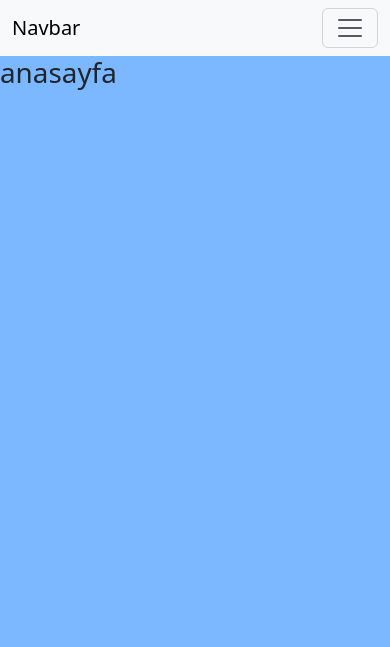
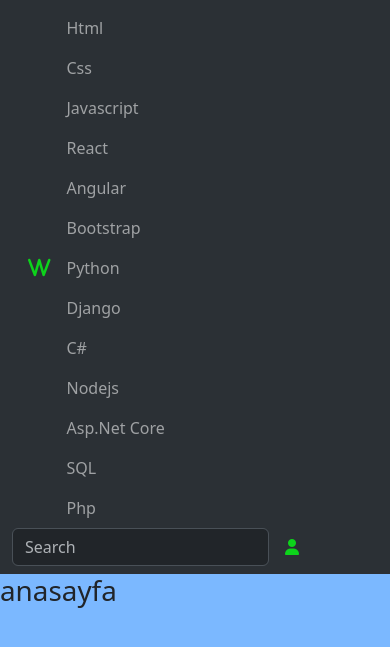
Before and after one commit to staj-projesi/AnaProje, a Django app: page / in a window 390 px wide. Shown: the top 647 px of the page. Run offline with Django 4.2, Linux system fonts and the light colour scheme.

Commit message:
navbar responsive yapmadım

```diff
--- a/staj_projesi/static/css/style.css
+++ b/staj_projesi/static/css/style.css
@@ -1,3 +1,8 @@
 body{
     background-color: rgba(0, 119, 255, 0.517);
 }
+.profile-search i{
+    margin-right: 15px;
+
+
+}
--- a/staj_projesi/templates/layout.html
+++ b/staj_projesi/templates/layout.html
@@ -10,48 +10,73 @@
         <meta charset="UTF-8">
         <meta name="viewport" content="width=device-width, initial-scale=1.0">
         <title> {% block title %} {% endblock title %} </title>
-        <link rel="stylesheet" href="https://cdn.jsdelivr.net/npm/bootstrap@5.3.2/dist/css/bootstrap.min.css">
+        <link href="https://cdn.jsdelivr.net/npm/bootstrap@5.3.2/dist/css/bootstrap.min.css" rel="stylesheet"
+        integrity="sha384-T3c6CoIi6uLrA9TneNEoa7RxnatzjcDSCmG1MXxSR1GAsXEV/Dwwykc2MPK8M2HN" crossorigin="anonymous">
+        <link rel="stylesheet" href="https://cdnjs.cloudflare.com/ajax/libs/font-awesome/6.4.2/css/all.min.css" integrity="sha512-z3gLpd7yknf1YoNbCzqRKc4qyor8gaKU1qmn+CShxbuBusANI9QpRohGBreCFkKxLhei6S9CQXFEbbKuqLg0DA==" crossorigin="anonymous" referrerpolicy="no-referrer" />
         <link rel="stylesheet" href="{% static 'css/style.css' %}">
+        <link rel="icon" href="https://www.w3schools.com/favicon.ico">
+
     </head>
     <body>
 
 
-        <nav class="navbar navbar-expand-lg bg-body-tertiary">
+      <nav class="navbar bg-body-tertiary navbar-expand-lg " data-bs-theme="dark">
         <div class="container-fluid">
-              <a class="navbar-brand" href="#">Navbar</a>
-              <button class="navbar-toggler" type="button" data-bs-toggle="collapse" data-bs-target="#navbarSupportedContent" aria-controls="navbarSupportedContent" aria-expanded="false" aria-label="Toggle navigation">
-                <span class="navbar-toggler-icon"></span>
-              </button>
-              <div class="collapse navbar-collapse" id="navbarSupportedContent">
-                <ul class="navbar-nav me-auto mb-2 mb-lg-0">
+            <div class="collapse navbar-collapse  d-flex align-items-center"  id="navbarNav">
+              <a class="navbar-brand d-flex align-items-center ms-3" href="#"><i class="fa-solid fa-w" style="color: #0dd31b;"></i></a>
+                <ul class="navbar-nav">
                     <li class="nav-item">
-                    <a class="nav-link active" aria-current="page" href="#">Home</a>
+                        <a class="nav-link" aria-current="page" href="#"> Html</a>
                     </li>
                     <li class="nav-item">
-                    <a class="nav-link" href="#">Link</a>
-                  </li>
-                  <li class="nav-item dropdown">
-                    <a class="nav-link dropdown-toggle" href="#" role="button" data-bs-toggle="dropdown" aria-expanded="false">
-                      Dropdown
-                    </a>
-                    <ul class="dropdown-menu">
-                      <li><a class="dropdown-item" href="#">Action</a></li>
-                      <li><a class="dropdown-item" href="#">Another action</a></li>
-                      <li><hr class="dropdown-divider"></li>
-                      <li><a class="dropdown-item" href="#">Something else here</a></li>
-                    </ul>
+                        <a class="nav-link" href="#"> Css</a>
                     </li>
                     <li class="nav-item">
-                    <a class="nav-link" href='#' >Disabled</a>
+                        <a class="nav-link" href="#"> Javascript</a>
+                    </li>
+                    <li class="nav-item">
+                        <a class="nav-link" href="#"> React</a>
+                    </li>
+                    <li class="nav-item">
+                        <a class="nav-link" href="#"> Angular</a>
+                    </li>
+                    <li class="nav-item">
+                        <a class="nav-link" href="#"> Bootstrap</a>
+                    </li>
+                    <li class="nav-item">
+                        <a class="nav-link" href="#"> Python</a>
+                    </li>
+                    <li class="nav-item">
+                        <a class="nav-link" href="#"> Django</a>
+                    </li>
+                    <li class="nav-item">
+                        <a class="nav-link" href="#"> C#</a>
+                    </li>
+                    <li class="nav-item">
+                        <a class="nav-link" href="#"> Nodejs</a>
+                    </li>
+                    <li class="nav-item">
+                        <a class="nav-link" href="#"> Asp.Net Core</a>
+                    </li>
+                    <li class="nav-item">
+                        <a class="nav-link" href="#"> SQL</a>
+                    </li>
+                    <li class="nav-item">
+                        <a class="nav-link" href="#"> Php</a>
                     </li>
                 </ul>
+            </div>
+
+            <div class="d-flex ms-0 align-items-center">
               <form class="d-flex" role="search">
-                  <input class="form-control me-2" type="search" placeholder="Search" aria-label="Search">
-                  <button class="btn btn-outline-success" type="submit">Search</button>
+                  <input class="form-control me-3" type="search" placeholder="Search" aria-label="Search">
               </form>
+              <i class="fa-solid fa-user me-5" style="color: #0dd31b;"></i>
           </div>
+
         </div>
     </nav>
+
 
 {% block content %}
 
```
Also changed, not shown: staj_projesi/templates/partials/_navbar.html (added, +69 -0 lines), staj_projesi/media/courses/W3Schools_logo.svg.png (added). Lines whose indentation alone changed are shown as unchanged.
